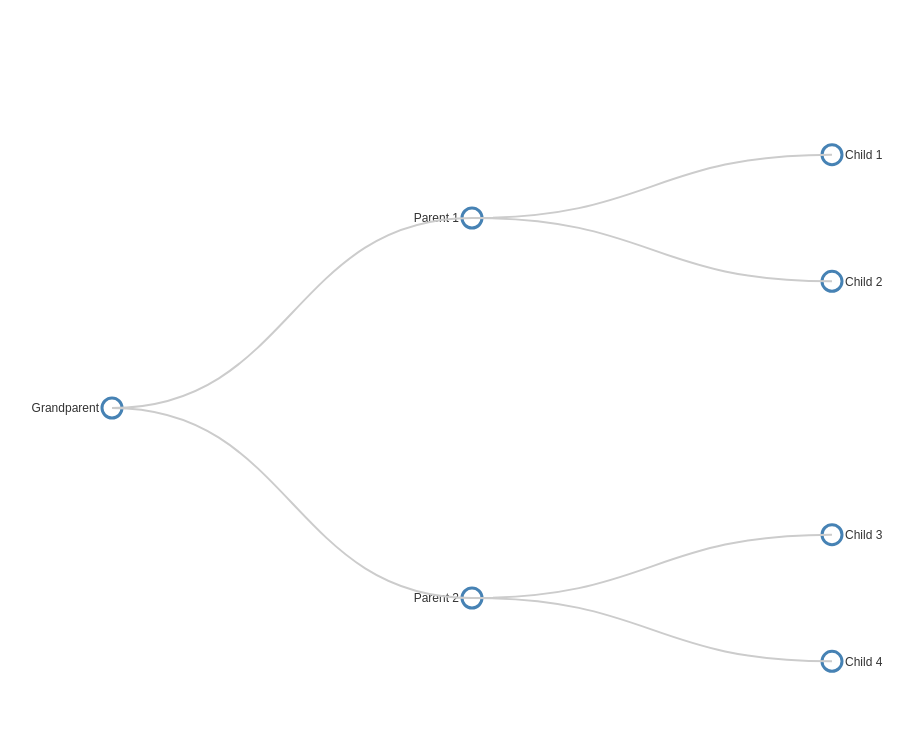
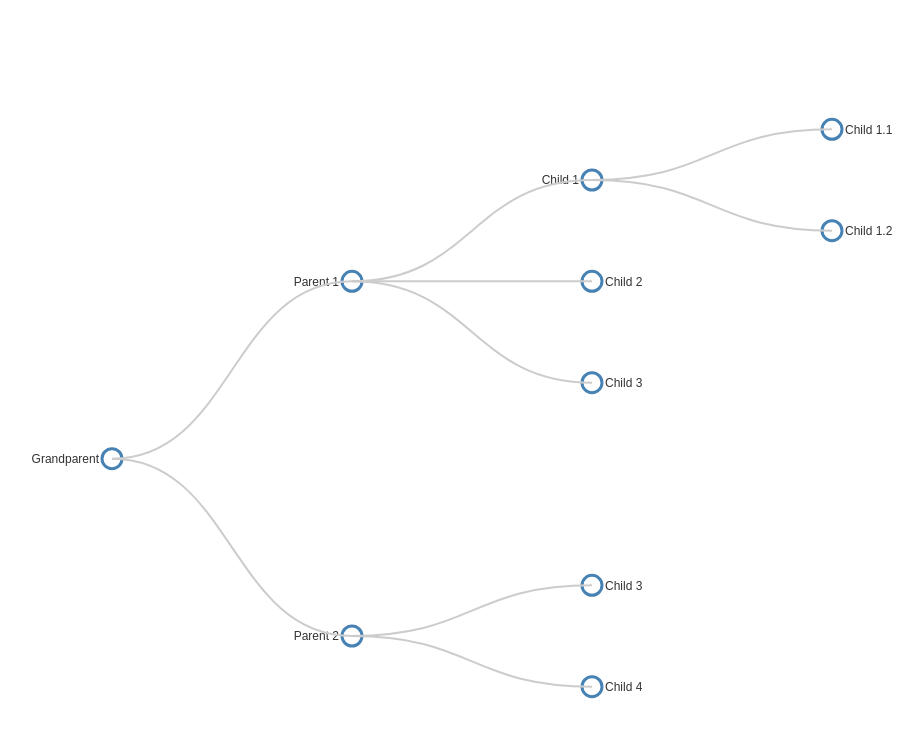
Before and after one commit to mitchallen/d3-101, a website: page index.html in a window 1280 px wide. Shown: the whole page, without its empty margins (16-939 px from the left). Drawn offline with nearby package versions, Linux system fonts and the light colour scheme.

Commit message:
feat: cleanup

```diff
--- a/index.html
+++ b/index.html
@@ -8,7 +8,8 @@
 </head>
 <body>
   <div id="tree-container"></div>
-  <script src="node_modules/d3/dist/d3.min.js"></script>
+  <!-- <script src="node_modules/d3/dist/d3.min.js"></script> -->
+  <script src="https://cdnjs.cloudflare.com/ajax/libs/d3/7.9.0/d3.min.js" integrity="sha512-vc58qvvBdrDR4etbxMdlTt4GBQk1qjvyORR2nrsPsFPyrs+/u5c3+1Ct6upOgdZoIl7eq6k3a1UPDSNAQi/32A==" crossorigin="anonymous" referrerpolicy="no-referrer"></script>
   <script src="script.js"></script>
 </body>
 </html>
--- a/script.js
+++ b/script.js
@@ -4,8 +4,14 @@ const familyData = {
     {
       name: "Parent 1",
       children: [
-          { name: "Child 1" },
-          { name: "Child 2" }
+        {
+          name: "Child 1", children: [
+            { name: "Child 1.1" },
+            { name: "Child 1.2" }
+          ]
+        },
+        { name: "Child 2" },
+        { name: "Child 3" },
       ]
     },
     {
```
Also changed, not shown: package.json (+2 -5 lines), README.md, 2 other files. Lines whose indentation alone changed are shown as unchanged.
